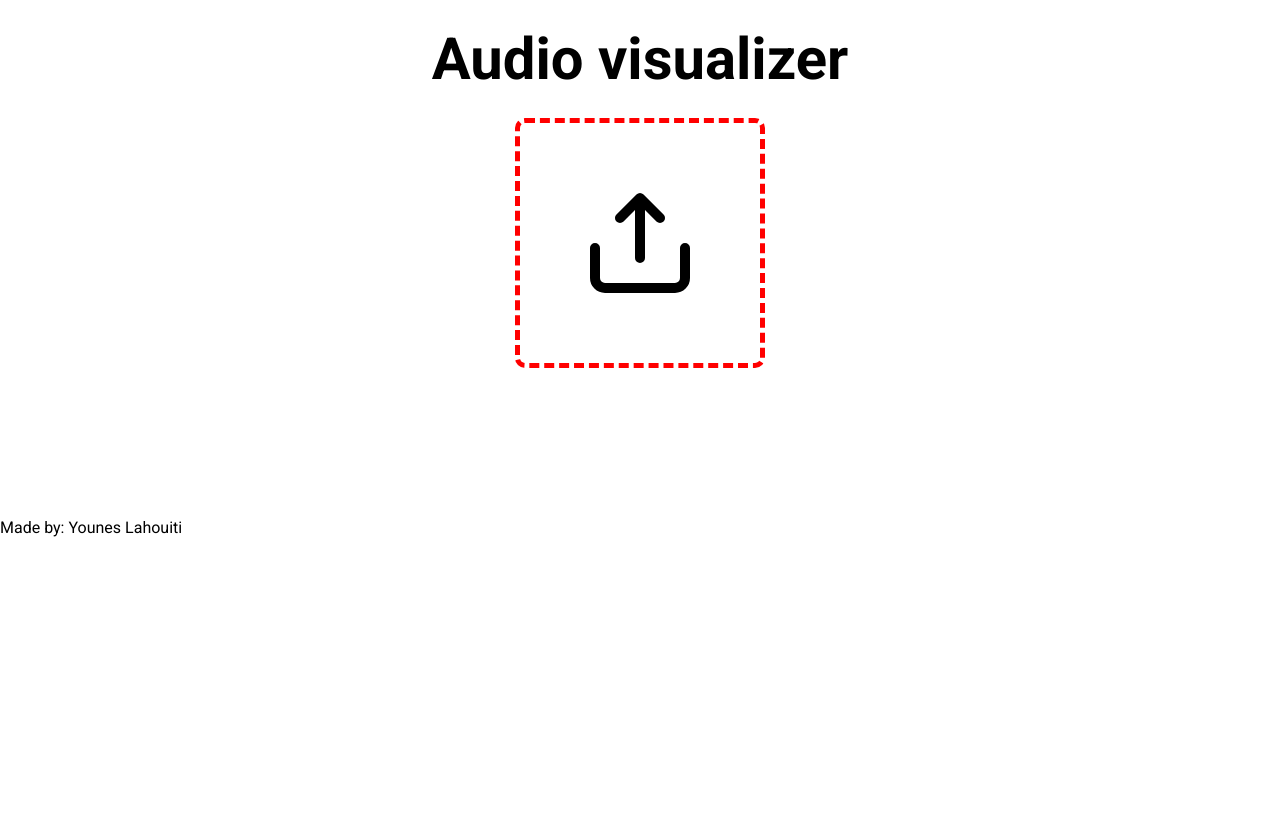
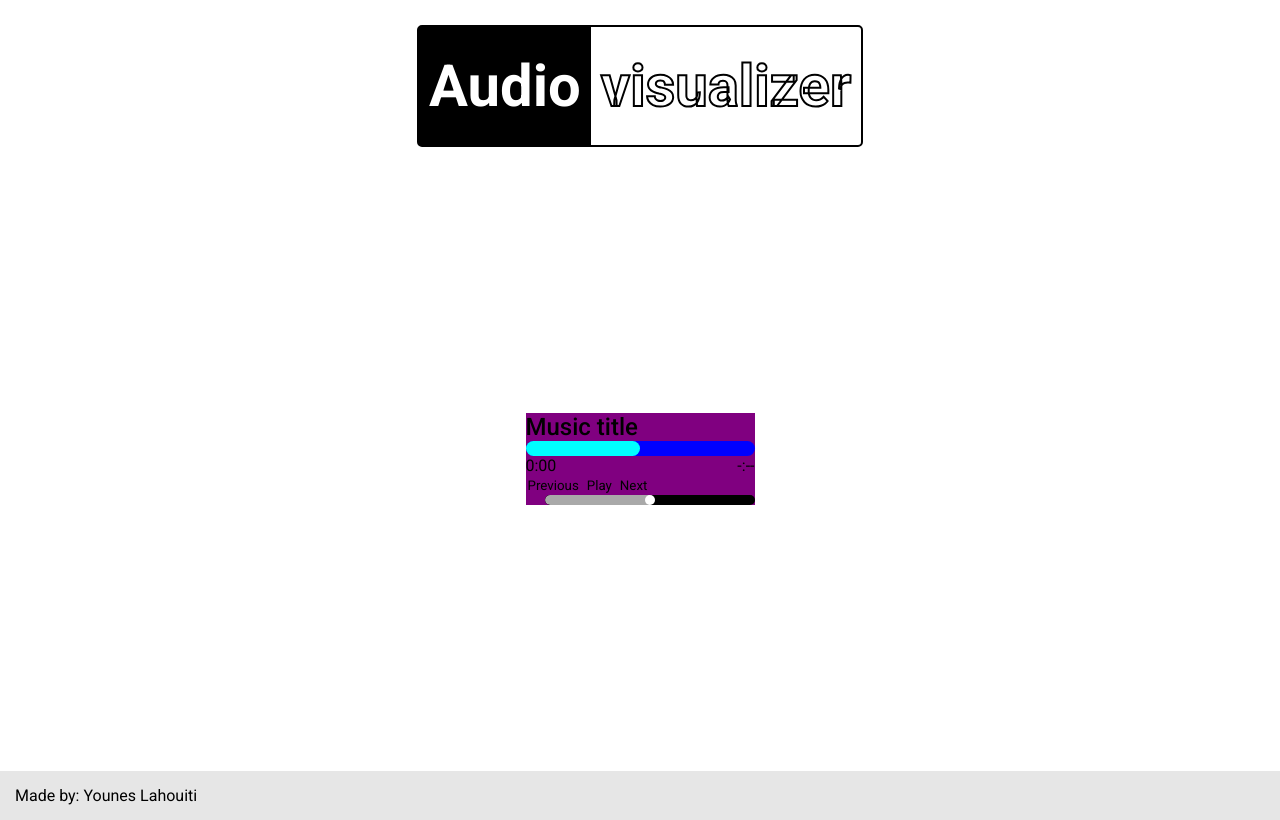
Before and after one commit to LePhenix47/Audio-Visualizer_Younes-Lahouiti, a website built with webpack: page index.html in a window 1280 px wide. Built offline with nearby package versions, Linux system fonts and the light colour scheme.

Commit message:
Addition of styles for the input and the audio player

```diff
--- a/index.html
+++ b/index.html
@@ -39,11 +39,12 @@
 
 <body>
     <header class="header">
-        <h1 class="header__title">Audio visualizer</h1>
+        <h1 class="header__title"><span class="header__span header__span--background">Audio</span><span
+                class="header__span header__span--hollow">visualizer</span></h1>
     </header>
     <main class="index">
-        <label for="audio-file" class="index__label index__file-label"><svg xmlns="http://www.w3.org/2000/svg"
-                viewBox="0 0 24 24" class="svg index__svg">
+        <label for="audio-file" class="index__label index__file-label hide">
+            <svg xmlns="http://www.w3.org/2000/svg" viewBox="0 0 24 24" class="svg index__svg" fill="currentColor">
                 <path
                     d="M8.71,7.71,11,5.41V15a1,1,0,0,0,2,0V5.41l2.29,2.3a1,1,0,0,0,1.42,0,1,1,0,0,0,0-1.42l-4-4a1,1,0,0,0-.33-.21,1,1,0,0,0-.76,0,1,1,0,0,0-.33.21l-4,4A1,1,0,1,0,8.71,7.71ZM21,12a1,1,0,0,0-1,1v6a1,1,0,0,1-1,1H5a1,1,0,0,1-1-1V13a1,1,0,0,0-2,0v6a3,3,0,0,0,3,3H19a3,3,0,0,0,3-3V13A1,1,0,0,0,21,12Z">
                 </path>
@@ -51,9 +52,9 @@
         </label>
         <input type="file" id="audio-file" class="index__input index__file-input hide" />
 
-        <section class="index__audio-player hide">
+        <section class="index__audio-player">
             <canvas class="index__canvas index__canvas--round"></canvas>
-            <h2 class="index__audio-player--name"></h2>
+            <h2 class="index__audio-player--name">Music title</h2>
             <div class="index__audio-player--progress">
                 <div class="index__audio-player--progress-bar">
                     <span class="index__audio-player--current-progress"></span>
@@ -61,6 +62,7 @@
                 <div class="index__audio-player--timestamp">
                     <p class="index__audio-player--current-time">0:00</p>
                     <p class="index__audio-player--total-time">-:--</p>
+                    <audio src="" class="index__audio--source"></audio>
                 </div>
             </div>
             <div class="index__audio-player--controls">
@@ -70,8 +72,8 @@
                     <button class="index__audio-player--button">Next</button>
                 </div>
                 <div class="index__audio-player--volume">
-                    <button class="index__audio-player"></button>
-
+                    <button class="index__audio-player--mute" type="button"></button>
+                    <input type="range" min="0" max="100" step="1" class="index__audio-player--slider">
                 </div>
             </div>
         </section>
--- a/src/style/sass/base/_normalization.scss
+++ b/src/style/sass/base/_normalization.scss
@@ -24,8 +24,9 @@
 
 
 *::selection {
-    background-color: red;
+    -webkit-text-stroke: transparent;
     color: white;
+    background-color: var(--selection-bg-color);
 }
 
 html {
--- a/src/style/sass/layout/_footer.scss
+++ b/src/style/sass/layout/_footer.scss
@@ -1,3 +1,10 @@
 @use "../utils/" as *;
 
-.footer {}
+.footer {
+    z-index: 3;
+    background-color: var(--bg-secondary);
+
+    &__paragraph {
+        padding: 15px;
+    }
+}
--- a/src/style/sass/layout/_header.scss
+++ b/src/style/sass/layout/_header.scss
@@ -1,15 +1,41 @@
 @use "../utils/" as *;
 
 .header {
+    @include center-flex-column;
+
     &__title {
+
         text-align: center;
-        margin: 25px 0;
+        font-size: 58px;
 
-        // font-size: 7vw;
-        font-size: 58px;
+        margin-top: 25px;
+        padding: 25px 0;
+
+        border: 2px solid var(--color-primary);
+        border-radius: 5px;
 
         @include mobile-only {
             font-size: 35px;
         }
     }
+
+    &__span {
+        padding: 25px 10px;
+
+
+        &--background {
+
+            background-color: var(--color-primary);
+            color: var(--bg-primary);
+        }
+
+        &--hollow {
+            border-radius: inherit;
+
+            color: transparent;
+            -webkit-text-stroke: 2px var(--color-primary);
+        }
+    }
+
+
 }
--- a/src/style/sass/pages/_index.scss
+++ b/src/style/sass/pages/_index.scss
@@ -2,15 +2,34 @@
 
 .index {
     @include center-flex-column;
-    min-height: 50dvh;
+    min-height: 78dvh;
 
     &__svg {
         aspect-ratio: 1/1;
         height: 50%;
+        color: var(--bg-tertiary);
+    }
+
+    z-index: 2;
+
+    &__canvas {
+        display: none;
+        z-index: 1;
+
+        &--bars {
+            position: absolute;
+            @include absolute-center;
+
+            height: 100%;
+            width: 100%;
+
+            // outline: 2px solid red;
+            outline-offset: -3px;
+        }
     }
 
     &__file-label {
-        border: 5px dashed red;
+        border: 5px dashed var(--bg-tertiary);
         border-radius: 10px;
 
         aspect-ratio: 1/1;
@@ -19,11 +38,152 @@
         display: inline-flex;
         justify-content: center;
         align-items: center;
+
+        position: relative;
+
+        &::before {
+            content: "Upload an audio file";
+
+            position: absolute;
+            top: 25px;
+        }
     }
 
 
     &__audio-player {
         background-color: purple;
         position: relative;
+
+        &--name {}
+
+        &--progress {}
+
+        &--progress-bar {
+            display: flex;
+
+            width: 100%;
+            min-height: 15px;
+
+            background-color: blue;
+
+            border-radius: 100vmax;
+        }
+
+        &--current-progress {
+            display: inline-block !important;
+
+            min-height: 15px;
+
+            width: 50%;
+            max-width: 100%;
+
+            background-color: cyan;
+
+            border-radius: inherit;
+
+            transition: width 350ms ease-out;
+        }
+
+        &--timestamp {
+            display: flex;
+            justify-content: space-between;
+            align-items: center;
+
+        }
+
+        &--current-time {}
+
+        &--total-time {}
+
+        &--source {}
+
+        &--controls {}
+
+        &--buttons {}
+
+        &--button {}
+
+        &--volume {
+            @include center-flex(15px);
+        }
+
+        &--mute {}
+
+        &--slider {
+            appearance: none;
+            background-color: black;
+            border-radius: 25px;
+            height: 10px;
+            overflow: hidden;
+
+            width: 210px;
+
+            --track-height: 10px;
+            --thumb-size: 10px;
+
+            &::-webkit-slider-runnable-track {
+                border-radius: 25px;
+                background-color: var(--color-input-range-bg);
+
+                width: 100%;
+                height: var(--track-height);
+
+                overflow: hidden;
+
+                &:hover {
+                    cursor: pointer;
+                }
+            }
+
+            &::-moz-range-track {
+                border-radius: 25px;
+                background-color: var(--color-input-range-bg);
+
+                width: 100%;
+                height: 10px;
+
+                overflow: hidden;
+
+                &:hover {
+                    cursor: pointer;
+                }
+            }
+
+
+
+            &::-webkit-slider-thumb {
+                appearance: none;
+                width: var(--thumb-size);
+                height: var(--thumb-size);
+                border: transparent;
+                background-color: white;
+
+                border-radius: 100vmax;
+                box-shadow: -105px 0px 0px 100px darkgrey;
+                transition: background-color 250ms ease-out;
+
+                @include mobile-only {
+                    box-shadow: -155px 0px 0px 150vw darkgrey;
+                }
+            }
+
+
+            &::-moz-range-thumb {
+                appearance: none;
+                width: var(--thumb-size);
+                height: var(--thumb-size);
+                border: transparent;
+                background-color: white;
+
+                border-radius: 100vmax;
+                box-shadow: -105px 0px 0px 100px darkgrey;
+                transition: background-color 250ms ease-out;
+
+                @include mobile-only {
+                    box-shadow: -155px 0px 0px 150vw darkgrey;
+                }
+            }
+        }
+
     }
 }
--- a/src/style/sass/themes/_dark-theme.scss
+++ b/src/style/sass/themes/_dark-theme.scss
@@ -7,7 +7,13 @@
     $scrollbar-thumb-bg-color--hover: #9d9d9d;
     $scrollbar-thumb-bg-color--active: #9d9d9d;
 
+    $selection-bg-color: orange;
+
     $bg-primary: black;
+    $bg-secondary: lighten(black, 10%);
+    $bg-tertiary: #5a5a5a;
+
+
     $color-primary: white;
 
     //CSS
@@ -15,7 +21,12 @@
         color-scheme: dark;
 
         --bg-primary: #{$bg-primary};
+        --bg-secondary: #{$bg-secondary};
+        --bg-tertiary: #{$bg-tertiary};
+
         --color-primary: #{$color-primary};
+
+        --selection-bg-color:#{$selection-bg-color};
 
         --scrollbar-track-bg-color:#{$scrollbar-track-bg-color};
 
@@ -24,11 +35,11 @@
         --scrollbar-thumb-bg-color--active:#{$scrollbar-thumb-bg-color--active};
 
         //For svgs
-        .svg {
-            filter: invert(100%) hue-rotate(180deg);
+        // .svg {
+        //     filter: invert(100%) hue-rotate(180deg);
 
-            transition: filter 350ms ease-in-out;
-        }
+        //     transition: filter 350ms ease-in-out;
+        // }
 
     }
 
--- a/src/style/sass/utils/_js-classes.scss
+++ b/src/style/sass/utils/_js-classes.scss
@@ -2,9 +2,9 @@
 
 
 .hide {
-    display: none;
+    display: none !important;
 }
 
 .no-event-listener {
-    pointer-events: none;
+    pointer-events: none !important;
 }
--- a/src/style/sass/utils/_variables.scss
+++ b/src/style/sass/utils/_variables.scss
@@ -3,8 +3,13 @@ $scrollbar-thumb-bg-color: #757575;
 $scrollbar-thumb-bg-color--hover: #9d9d9d;
 $scrollbar-thumb-bg-color--active: #9d9d9d;
 
+$selection-bg-color: #005aff;
+
 
 $bg-primary: white;
+$bg-secondary: darken(white, 10%);
+$bg-tertiary: rgb(165, 165, 165);
+
 $color-primary: black;
 
 //CSS
@@ -12,7 +17,12 @@ $color-primary: black;
     color-scheme: light;
 
     --bg-primary: #{$bg-primary};
+    --bg-secondary: #{$bg-secondary};
+    --bg-tertiary: #{$bg-tertiary};
+
     --color-primary: #{$color-primary};
+
+    --selection-bg-color:#{$selection-bg-color};
 
     --scrollbar-track-bg-color:#{$scrollbar-track-bg-color};
     --scrollbar-thumb-bg-color:#{$scrollbar-thumb-bg-color};
```
Also changed, not shown: dist/style.css.
